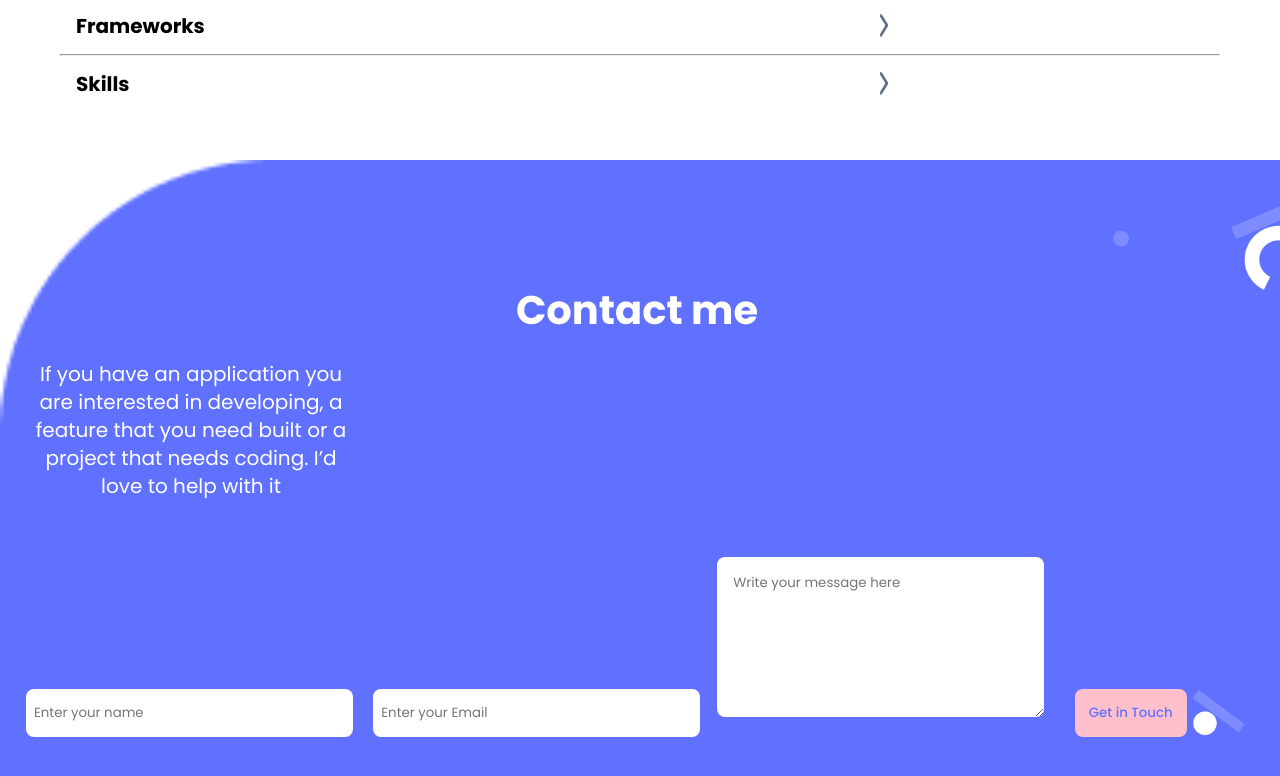
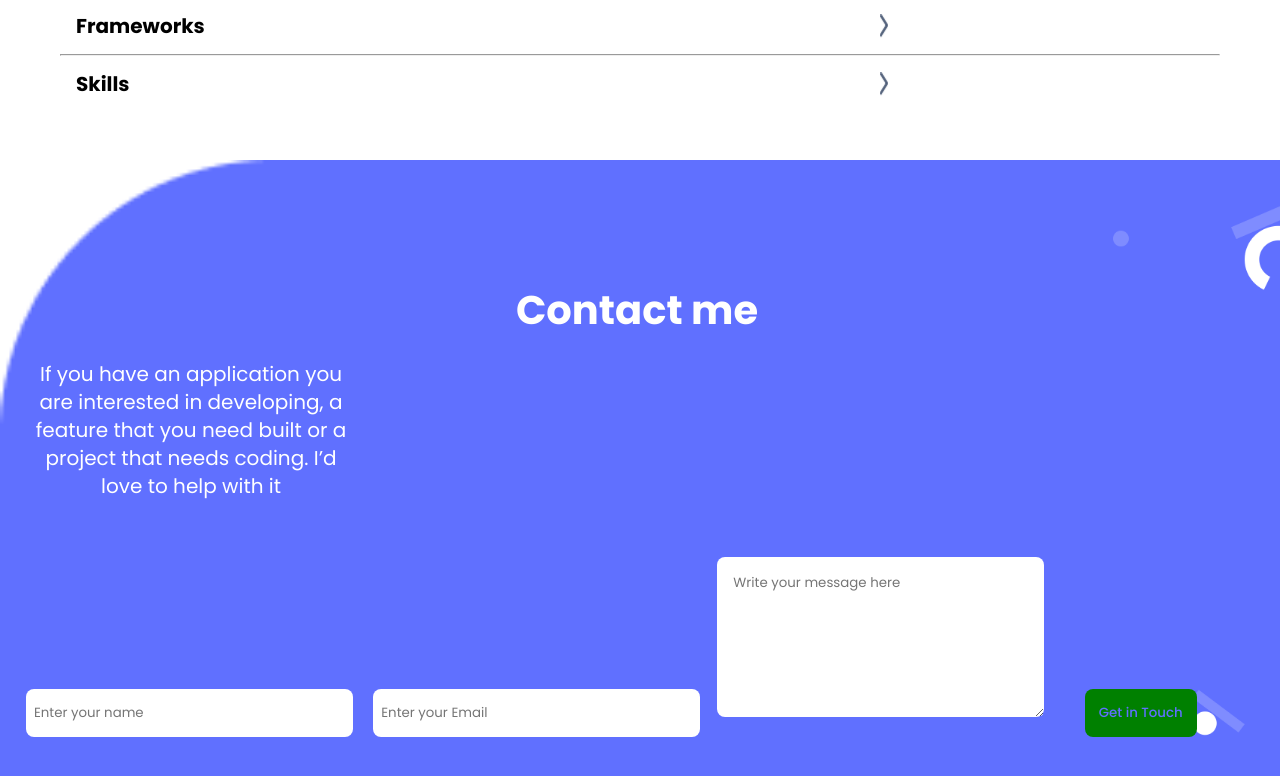
Before and after one commit to shahnawaza75/Myfirst_Porfolio, a website: page index.html in a window 1280 px wide. Shown: the part 3559-4335 px from the top of the page. Drawn offline with Linux system fonts and the light colour scheme.

Commit message:
updating index.css

```diff
--- a/index.css
+++ b/index.css
@@ -330,6 +330,6 @@ hr {
   background-position: right;
 }
 .button_last {
-  transform: translate(10px); /* Equal to: translateX(10px) or translate(10px, 0) */
-  background-color: pink;
+  transform: translate(20px); /* Equal to: translateX(10px) or translate(10px, 0) */
+  background-color: green;
 }
```
